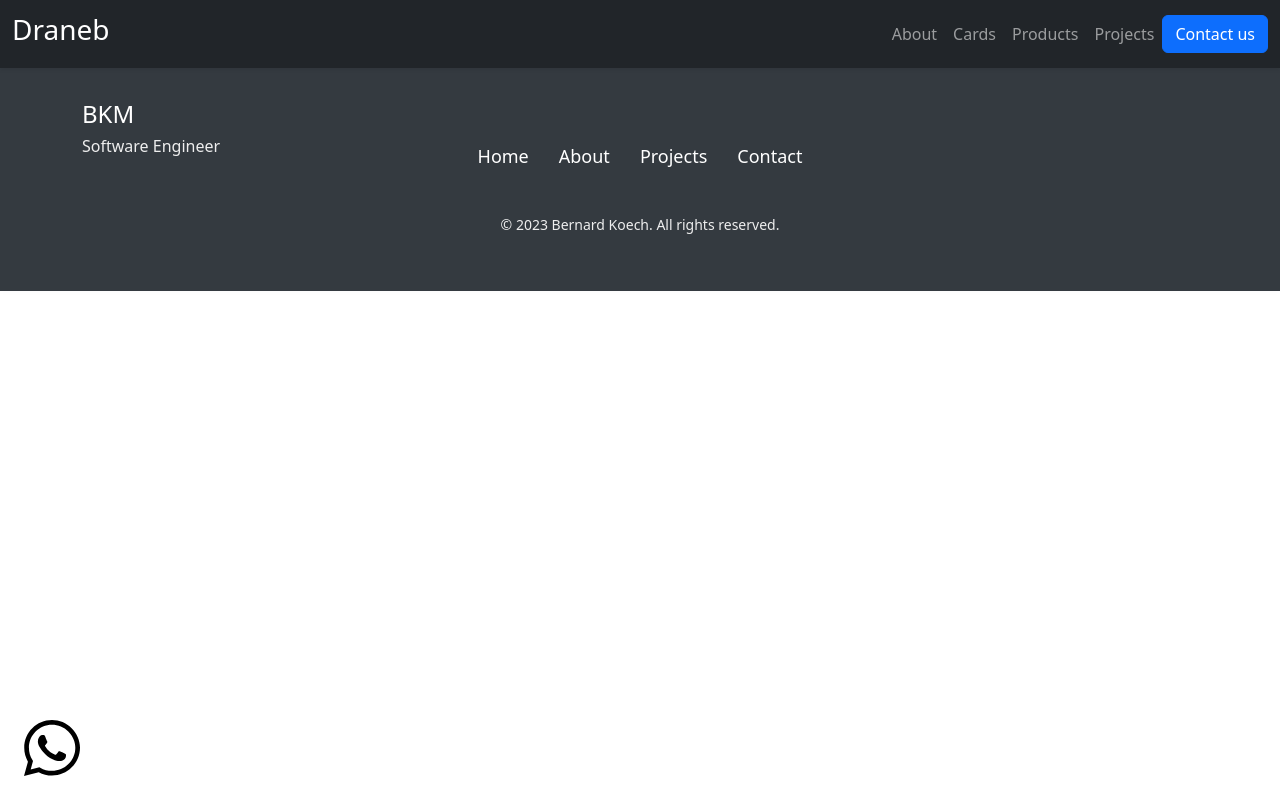
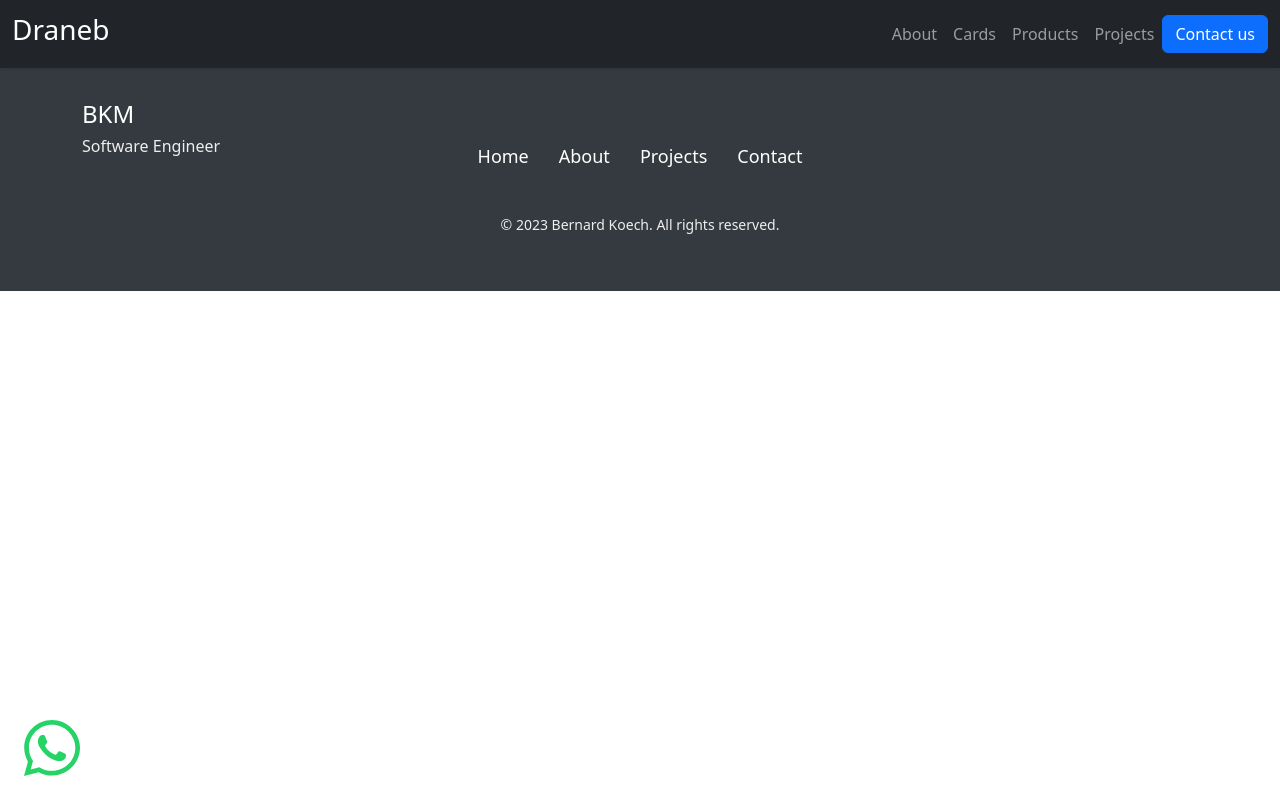
Before and after one commit to Bernardkoech/btstrp, a React (Create React App) app: page /whatsapp in a window 1280 px wide. Built offline with nearby package versions, Linux system fonts and the light colour scheme; no server answers.

Commit message:
changed whatsapp icon color

```diff
--- a/src/index.css
+++ b/src/index.css
@@ -89,6 +89,6 @@ code {
   bottom: 20px;
   left: 20px;
   font-size: 2em;
-  color:  black; /* Change the color to your preference */
+  color:  #25D366; /* Change the color to your preference */
   text-decoration: none;
 }
```
